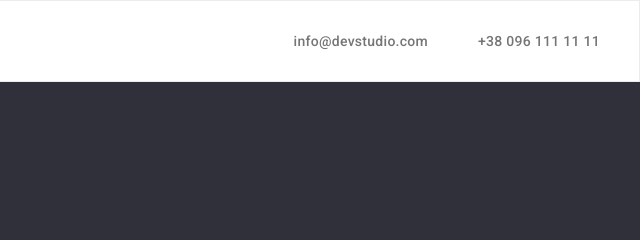
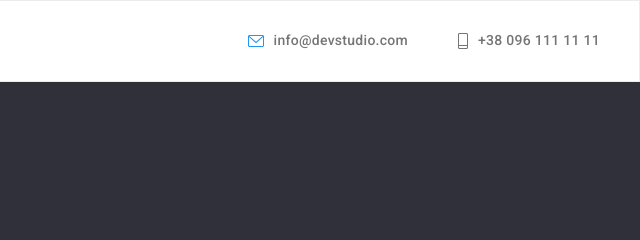
Before and after one commit to LilianaNaumenko/WebStudio, a plain HTML site: page index.html in a window 1280 px wide. Shown: the top 240 px of the page, 640-1280 px from the left. Drawn offline with Linux system fonts and the light colour scheme.

Commit message:
иконка в шапке

```diff
--- a/css/styles.css
+++ b/css/styles.css
@@ -104,6 +104,7 @@ header {
   color: var(--blue-color);
 }
 .link-header {
+  display: flex;
   color: var(--secondary-black-color);
 
   font-weight: 500;
@@ -112,6 +113,24 @@ header {
   letter-spacing: 0.02em;
 
   text-decoration: none;
+  align-items: center;
+}
+.mail::before {
+  content: "";
+  width: 16px;
+  height: 12px;
+  margin-right: 16px;
+  background-image: url("../images.new/mail.svg");
+  margin-right: 10px;
+}
+
+.tell::before {
+  content: "";
+  width: 10px;
+  height: 16px;
+  margin-right: 16px;
+  background-image: url("../images.new/tell.svg");
+  margin-right: 10px;
 }
 .link-header:hover,
 .link-header:focus {
--- a/index.html
+++ b/index.html
@@ -32,12 +32,12 @@
         </ul>
         <ul class="link-contact">
           <li class="link-item-page">
-            <a class="link-header" href="mailto:info@devstudio.com"
-              >info@devstudio.com</a
+            <a class="link-header mail" href="mailto:info@devstudio.com">
+              info@devstudio.com</a
             >
           </li>
           <li class="link-item-page">
-            <a class="link-header" href="tel:++380961111111"
+            <a class="link-header tell" href="tel:++380961111111"
               >+38 096 111 11 11</a
             >
           </li>
```
Also changed, not shown: images.new/mail.svg (added), images.new/tell.svg (added), 2 other files.
